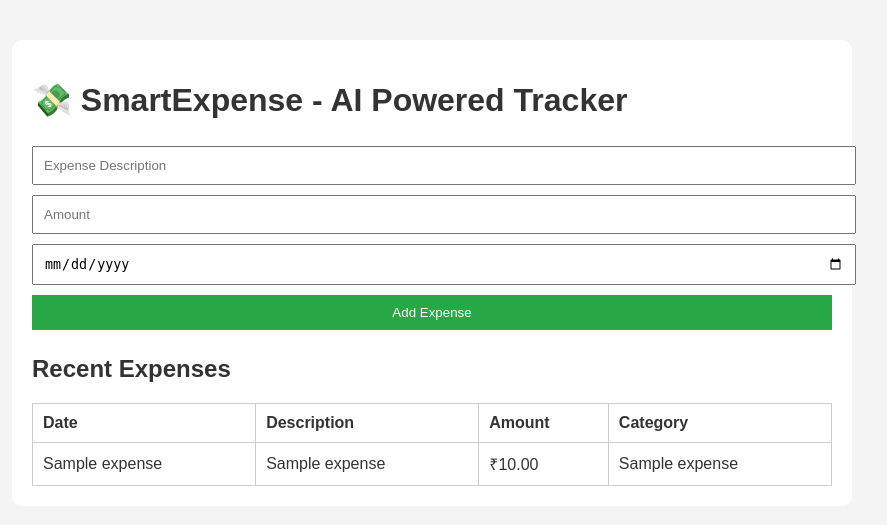
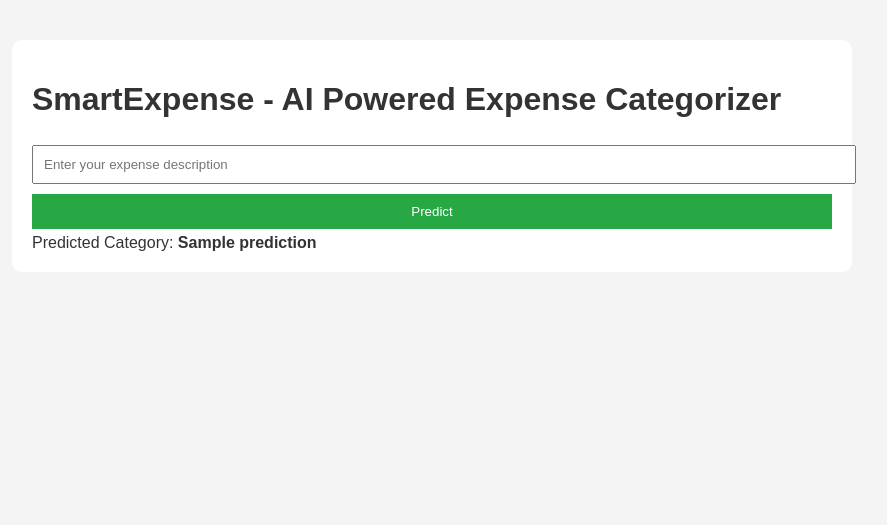
Before and after one commit to hq969/SmartExpense-AI-Powered-Expense-Tracker, a Flask app: template templates/index.html in a window 1280 px wide. Shown: the top 525 px of the page, without its empty margins (208-1095 px from the left). Run offline with Flask 3, Linux system fonts and the light colour scheme; the template is opened without the code that fills it: most values are stand-ins (such as "Sample title", 1, 10 or a date in 2020); parts of the project's set-up code (start-up, migrations or seed data) failed here and were passed over.

Commit message:
Update index.html

```diff
--- a/templates/index.html
+++ b/templates/index.html
@@ -1,38 +1,21 @@
 <!DOCTYPE html>
-<html lang="en">
+<html>
 <head>
-  <meta charset="UTF-8" />
-  <title>SmartExpense AI</title>
-  <link rel="stylesheet" href="{{ url_for('static', filename='style.css') }}">
+    <title>SmartExpense AI</title>
+    <link rel="stylesheet" href="/static/style.css">
 </head>
 <body>
-  <div class="container">
-    <h1>💸 SmartExpense - AI Powered Tracker</h1>
-    {% if success %}
-      <div class="alert success">
-        ✅ Expense categorized as: <strong>{{ category }}</strong>
-      </div>
-    {% endif %}
-
-    <form method="POST">
-      <input type="text" name="description" placeholder="Expense Description" required />
-      <input type="number" step="0.01" name="amount" placeholder="Amount" required />
-      <input type="date" name="date" />
-      <button type="submit">Add Expense</button>
-    </form>
-
-    <h2>Recent Expenses</h2>
-    <table>
-      <tr><th>Date</th><th>Description</th><th>Amount</th><th>Category</th></tr>
-      {% for e in expenses %}
-        <tr>
-          <td>{{ e[1] }}</td>
-          <td>{{ e[2] }}</td>
-          <td>₹{{ "%.2f"|format(e[3]) }}</td>
-          <td>{{ e[4] }}</td>
-        </tr>
-      {% endfor %}
-    </table>
-  </div>
+    <div class="container">
+        <h1>SmartExpense - AI Powered Expense Categorizer</h1>
+        <form method="POST" action="/predict">
+            <input type="text" name="expense" placeholder="Enter your expense description" required>
+            <button type="submit">Predict</button>
+        </form>
+        {% if prediction %}
+            <div class="result">
+                Predicted Category: <strong>{{ prediction }}</strong>
+            </div>
+        {% endif %}
+    </div>
 </body>
 </html>
```
